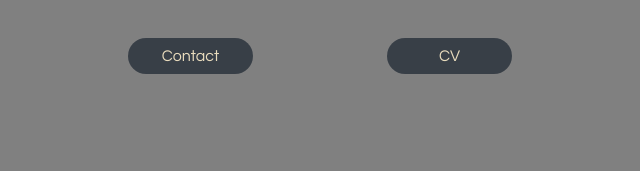
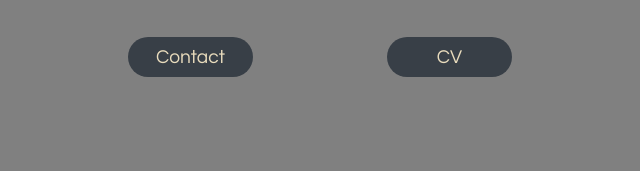
Before and after one commit to KingaWit/my-page, a plain HTML site: page index.html in a window 1280 px wide. Shown: the part 232-403 px from the top of the page, 288-928 px from the left. Drawn offline with Linux system fonts and the light colour scheme.

Commit message:
Update index.html

```diff
--- a/index.html
+++ b/index.html
@@ -120,6 +120,8 @@
   padding-bottom:10px;
   width:125px;
   text-align:center;
+  font-size: 1.2rem;
+  font-weight: 400;
 }
 .btns{
   display:flex;
@@ -177,5 +179,7 @@
 </style>
 
 
+
+
 </body>
 </html>
```
